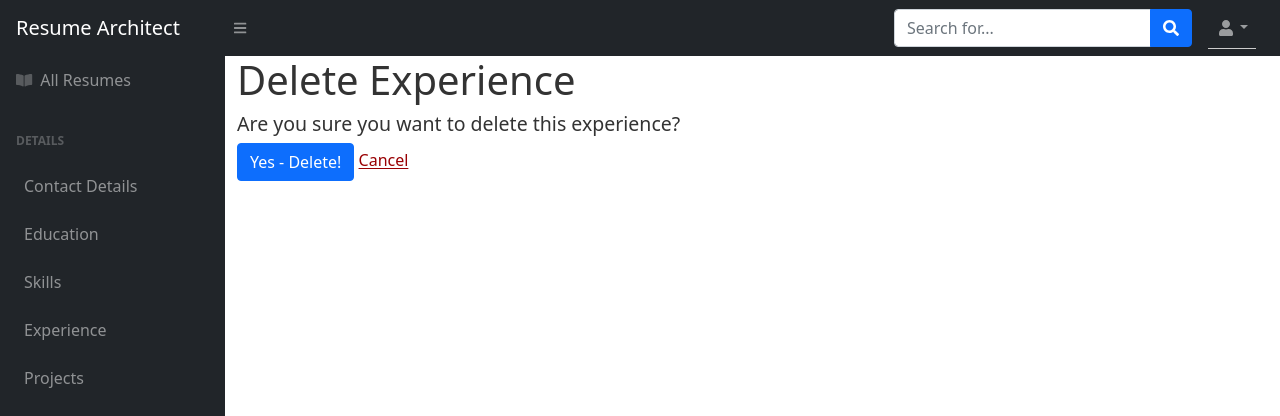
After one commit to Jazmin-Ewers/resume_architect, a Django app: page /experiences/1/delete/ in a window 1280 px wide. The commit adds this page. Shown: the top 416 px of the page. Run offline with Django 3.2, Linux system fonts and the light colour scheme; tables that the repository leaves empty hold one stand-in row (values such as "Sample post"); some libraries are stand-ins or nearby versions.

Commit message:
Add edit and delete functionality to Experiences

```diff
--- a/main_app/templates/experiences/index.html
+++ b/main_app/templates/experiences/index.html
@@ -19,8 +19,8 @@
       <p>Location: {{ experience.location }}</p>
       <p>Dates: {{ experience.start_date }} - {{ experience.end_date }}</p>
       <p>Description: {{ experience.description }}</p>
-      <!-- <a href="% url 'experiences_update' experience.id %" class="link-primary">Edit</a>
-      <a href="% url 'experiences_delete' experience.id %" class="link-danger">Delete</a> -->
+      <a href="{% url 'experiences_update' experience.id %}" class="link-primary">Edit</a>
+      <a href="{% url 'experiences_delete' experience.id %}" class="link-danger">Delete</a>
     </div>
   </div>
   {% endfor %}
--- /dev/null
+++ b/main_app/templates/main_app/experience_confirm_delete.html
@@ -0,0 +1,13 @@
+{% extends 'base.html' %}
+
+{% block content %}
+  <h1>Delete Experience</h1>
+
+  <h4>Are you sure you want to delete this experience?</h4>
+
+  <form action="" method="POST">
+    {% csrf_token %}
+    <input type="submit" value="Yes - Delete!" class="btn btn-primary">
+    <a href="{% url 'experiences_index' %}">Cancel</a>
+  </form>
+{% endblock %}
--- a/main_app/urls.py
+++ b/main_app/urls.py
@@ -33,4 +33,6 @@ urlpatterns = [
   # Experiences Paths
   path('experiences/', views.experiences_index, name='experiences_index'),
   path('experiences/create/', views.ExperienceCreate.as_view(), name='experiences_create'),
+  path('experiences/<int:pk>/update/', views.ExperienceUpdate.as_view(), name='experiences_update'),
+  path('experiences/<int:pk>/delete/', views.ExperienceDelete.as_view(), name='experiences_delete'),
 ]
--- a/main_app/views.py
+++ b/main_app/views.py
@@ -1,3 +1,4 @@
+from ast import Delete
 from django.shortcuts import render, redirect
 from django.views.generic.edit import CreateView, UpdateView, DeleteView
 from django.contrib.auth import login
@@ -179,3 +180,11 @@ def experiences_index(request):
 class ExperienceCreate(CreateView):
   model = Experience
   fields = '__all__'
+
+class ExperienceUpdate(UpdateView):
+  model = Experience
+  fields = '__all__'
+
+class ExperienceDelete(DeleteView):
+  model = Experience
+  success_url = '/experiences/'
```
Also changed, not shown: main_app/templates/main_app/experience_form.html (renamed from main_app/templates/main_app/experiences_form.html).
